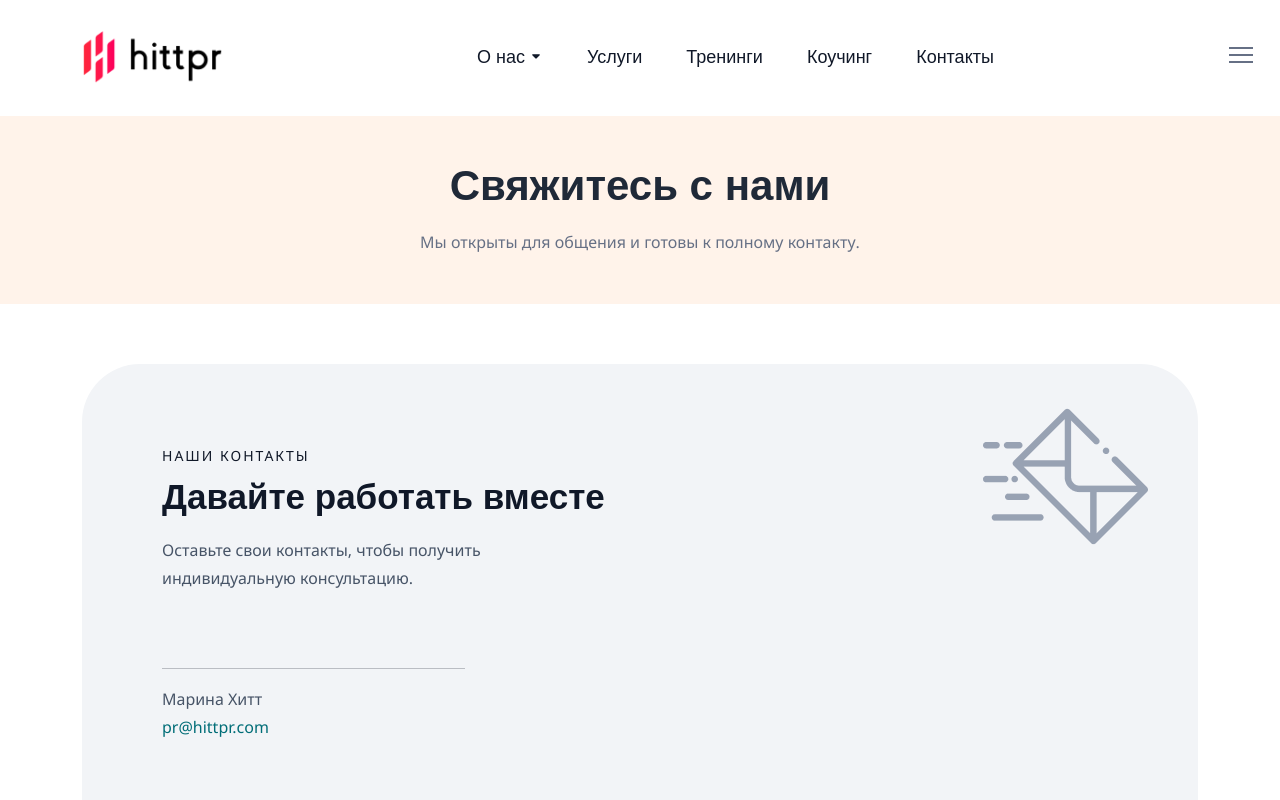
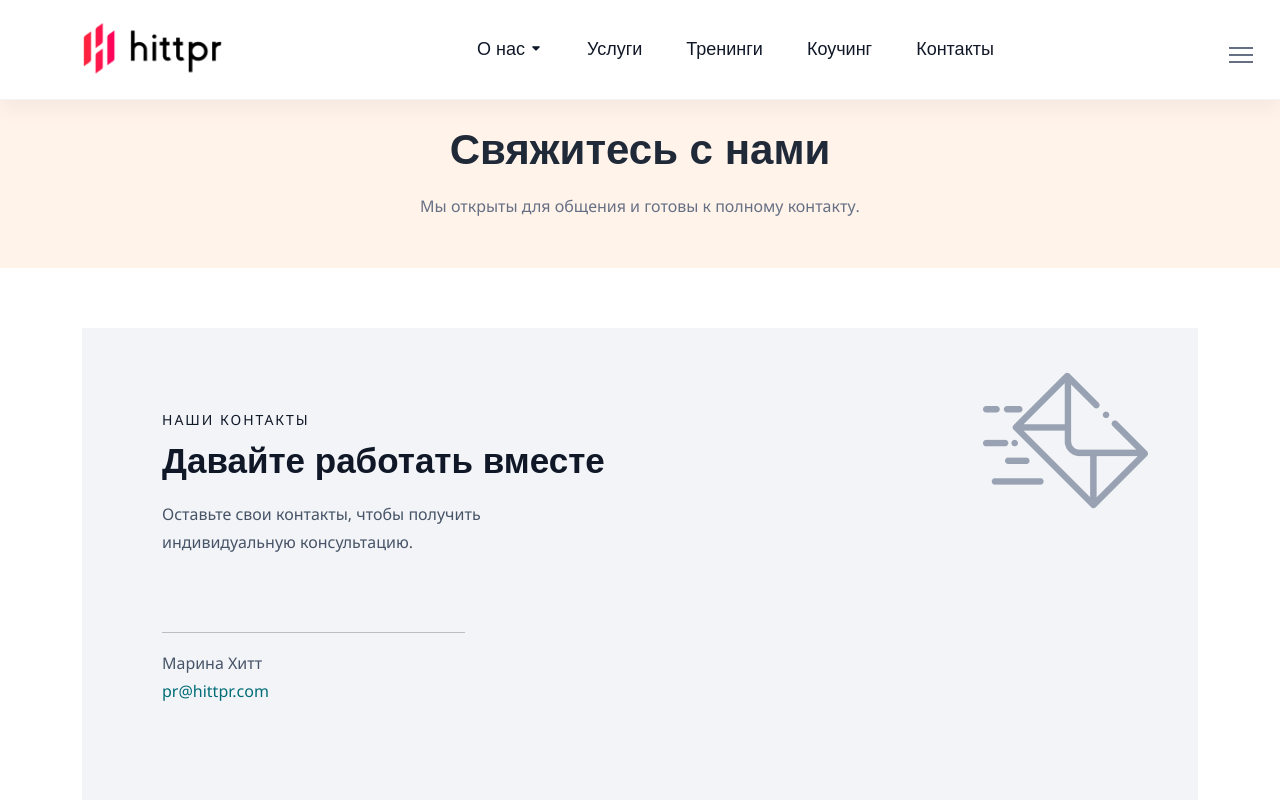
Before and after one commit to olegchursin/hittpr-new, a Next.js app: page /contact in a window 1280 px wide. Shown: the top 800 px of the page. Built offline with nearby package versions, Linux system fonts and the light colour scheme; a web font is replaced by a local one.

Commit message:
fix: Various layout fixes

```diff
--- a/components/elements/BannerHero.tsx
+++ b/components/elements/BannerHero.tsx
@@ -7,7 +7,7 @@ interface BannerHeroProps {
 
 const BannerHero: FC<BannerHeroProps> = ({ title, subtitle }) => {
   return (
-    <div className="banner-hero banner-breadcrums">
+    <div className="banner-hero banner-breadcrums pt-60">
       <div className="container text-center">
         <h1 className="text-heading-2 color-gray-1000 mb-20">{title}</h1>
         <p className="text-body-text color-gray-500">{subtitle}</p>
--- a/components/layout/Header.tsx
+++ b/components/layout/Header.tsx
@@ -1,19 +1,7 @@
 import Link from 'next/link';
-import { ABOUT_US_ROUTE, NavLink, navLinks } from '../../util/routes';
-import { useEffect, useState } from 'react';
+import { NavLink, navLinks } from '../../util/routes';
 
 const Header = ({ handleOpen, headerStyle }) => {
-  const [scroll, setScroll] = useState(0);
-
-  useEffect(() => {
-    document.addEventListener('scroll', () => {
-      const scrollCheck = window.scrollY;
-      if (scrollCheck !== scroll) {
-        setScroll(scrollCheck);
-      }
-    });
-  });
-
   const childrenLinks = (links: NavLink[]) => {
     return (
       <ul className="sub-menu">
@@ -29,14 +17,7 @@ const Header = ({ handleOpen, headerStyle }) => {
   };
 
   return (
-    <>
-      <header
-        className={
-          scroll
-            ? `${headerStyle} header sticky-bar stick `
-            : `${headerStyle} header sticky-bar`
-        }
-      >
+    <header className="header sticky-bar stick">
       <div className="container">
         <div className="main-header">
           <div className="header-left">
@@ -89,7 +70,6 @@ const Header = ({ handleOpen, headerStyle }) => {
         </div>
       </div>
     </header>
-    </>
   );
 };
 
--- a/components/layout/Layout.tsx
+++ b/components/layout/Layout.tsx
@@ -24,7 +24,7 @@ const Layout: React.FC<any> = ({ children, headerStyle }) => {
 
       <Header handleOpen={handleOpen} headerStyle={headerStyle} />
       <Sidebar openClass={openClass} />
-      <main className="main">{children}</main>
+      <main className="main mt-80">{children}</main>
       <Footer />
       <BackToTop />
     </>
--- a/components/layout/Sidebar.tsx
+++ b/components/layout/Sidebar.tsx
@@ -1,32 +1,11 @@
 import Link from 'next/link';
-import { useState } from 'react';
 import PerfectScrollbar from 'react-perfect-scrollbar';
 import 'react-perfect-scrollbar/dist/css/styles.css';
 import { navLinks } from '../../util/routes';
 import Copyright from '../elements/Copyright';
 
 const Sidebar = ({ openClass }) => {
-  const [isActive, setIsActive] = useState({
-    status: false,
-    key: 0
-  });
-
-  const handleToggle = key => {
-    if (isActive.key === key) {
-      setIsActive({
-        status: false,
-        key: 0
-      });
-    } else {
-      setIsActive({
-        status: true,
-        key
-      });
-    }
-  };
-
   return (
-    <>
     <div
       style={{ zIndex: 9999 }}
       className={`mobile-header-active mobile-header-wrapper-style perfect-scrollbar ${openClass}`}
@@ -64,7 +43,6 @@ const Sidebar = ({ openClass }) => {
         </div>
       </PerfectScrollbar>
     </div>
-    </>
   );
 };
 
--- a/pages/contact.tsx
+++ b/pages/contact.tsx
@@ -19,7 +19,7 @@ function Contact() {
         </section>
         <section className="section-box">
           <div className="container mb-20 mt-60">
-            <div className="bdrd-58 box-gray-100 icon-wave">
+            <div className="bdrd-24 box-gray-100 icon-wave">
               <div className="row">
                 <div className="col-lg-12 mb-60">
                   <span className="text-body-capitalized text-uppercase">
```
Also changed, not shown: public/assets/css/app.2afad0c.bundle.css. Lines whose indentation alone changed are shown as unchanged.
